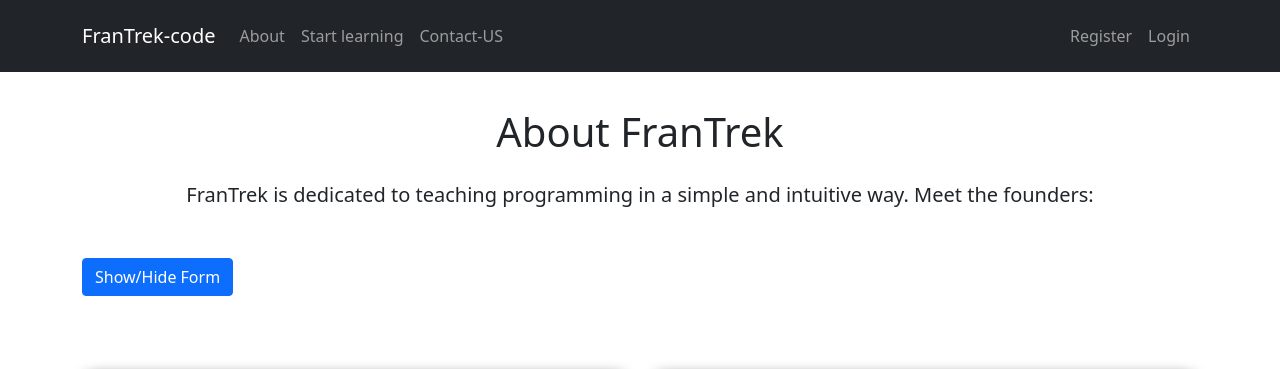
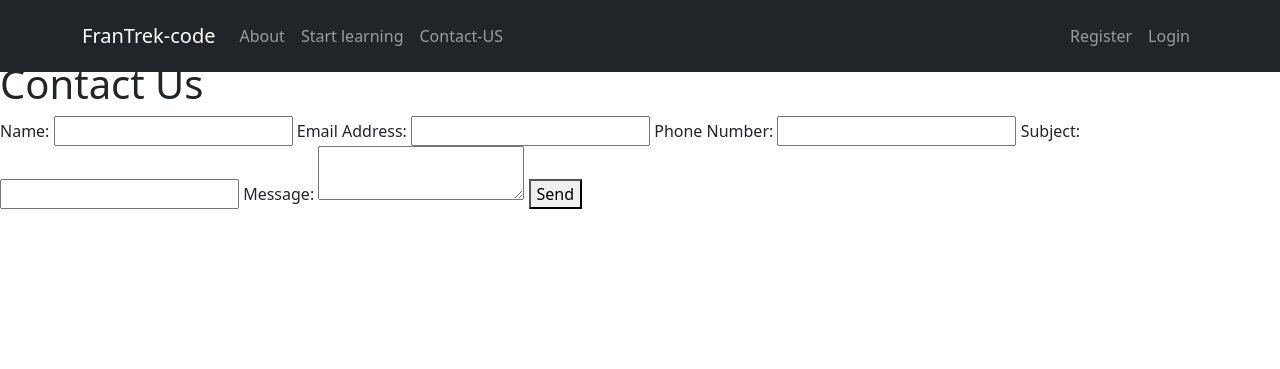
Before and after one commit to Francianeny/Frantrek-code12, a Flask app: template FranTrek-Code-master/FranTrek/templates/contact.html in a window 1280 px wide. Shown: the top 369 px of the page. Run offline with Flask 3, Linux system fonts and the light colour scheme; the template is opened without the code that fills it, so the values that code supplies are empty.

Commit message:
update files contact.html

```diff
--- a/FranTrek-Code-master/FranTrek/templates/contact.html
+++ b/FranTrek-Code-master/FranTrek/templates/contact.html
@@ -1,58 +1,32 @@
 {% extends "layout.html" %}
 
 {% block content %}
-<div class="container py-5">
-    <h1 class="text-center mb-4">About FranTrek</h1>
+<h1>Contact Us</h1>
 
-    <p class="lead text-center mb-5">
-        FranTrek is dedicated to teaching programming in a simple and intuitive way. Meet the founders:
-    </p>
+{% with messages = get_flashed_messages(with_categories=true) %}
+    {% if messages %}
+        {% for category, message in messages %}
+            <div class="alert alert-{{ category }}">{{ message }}</div>
+        {% endfor %}
+    {% endif %}
+{% endwith %}
 
-    <!-- Button to show/hide the form -->
-    <button class="btn btn-primary mb-4" onclick="toggleForm('about-form')">Show/Hide Form</button>
+<form action="/contact" method="POST">
+    <label for="name">Name:</label>
+    <input type="text" id="name" name="name" required>
 
-    <!-- Hidden form -->
-    <div id="about-form" style="display:none;">
-        <h2>About Form</h2>
-        <form action="/about" method="POST">
-            <label for="about-info">Information:</label>
-            <input type="text" id="about-info" name="about-info" required class="form-control">
-            <input type="submit" value="Submit" class="btn btn-success mt-3">
-        </form>
-    </div>
+    <label for="email">Email Address:</label>
+    <input type="email" id="email" name="email" required>
 
-    <!-- Profiles Section -->
-    <div class="row mt-5">
-        <!-- Card for Tarek -->
-        <div class="col-md-6">
-            <div class="card mb-4">
-                <img src="{{ url_for('static', filename='images/tarek.jpg') }}" class="card-img-top" alt="Tarek">
-                <div class="card-body">
-                    <h5 class="card-title">Tarek Zainaldin</h5>
-                    <p class="card-text">Tarek is one of the co-founders of FranTrek, passionate about coding and making education accessible.</p>
-                    <a href="{{ url_for('tarek_details') }}" class="btn btn-primary">Learn More About Tarek</a>
-                </div>
-            </div>
-        </div>
+    <label for="phone">Phone Number:</label>
+    <input type="tel" id="phone" name="phone">
 
-        <!-- Card for Francia -->
-        <div class="col-md-6">
-            <div class="card mb-4">
-                <img src="{{ url_for('static', filename='images/francia.jpg') }}" class="card-img-top" alt="Francia">
-                <div class="card-body">
-                    <h5 class="card-title">Francia Ramarolahy</h5>
-                    <p class="card-text">Francia is a co-founder with a love for making technology accessible and intuitive for all learners.</p>
-                    <a href="{{ url_for('francia_details') }}" class="btn btn-primary">Learn More About Francia</a>
-                </div>
-            </div>
-        </div>
-    </div>
-</div>
+    <label for="subject">Subject:</label>
+    <input type="text" id="subject" name="subject" required>
 
-<script>
-    function toggleForm(formId) {
-        const form = document.getElementById(formId);
-        form.style.display = form.style.display === 'block' ? 'none' : 'block';
-    }
-</script>
-{% endblock content %}
+    <label for="message">Message:</label>
+    <textarea id="message" name="message" required></textarea>
+
+    <button type="submit">Send</button>
+</form>
+{% endblock %}
--- a/FranTrek-Code-master/app.py
+++ b/FranTrek-Code-master/app.py
@@ -21,6 +21,23 @@ def tarek_page():
 def francia_page():
     return render_template('francia.html')
 
-# Run the Flask app
+@app.route('/contact', methods=['GET', 'POST'])
+def contact():
+    if request.method == 'POST':
+        name = request.form.get('name')
+        email = request.form.get('email')
+        phone = request.form.get('phone')
+        subject = request.form.get('subject')
+        message = request.form.get('message')
+
+        # Process the data (e.g., save to database, send email, etc.)
+
+        # Flash a success message
+        flash('Your message has been sent successfully!', 'success')
+        return redirect(url_for('contact'))  # Redirect to the contact page (GET request)
+
+    # Render the contact page with the form
+    return render_template('contact.html')  # Make sure to create this template
+
 if __name__ == "__main__":
     app.run(debug=True, port=4001)
```
